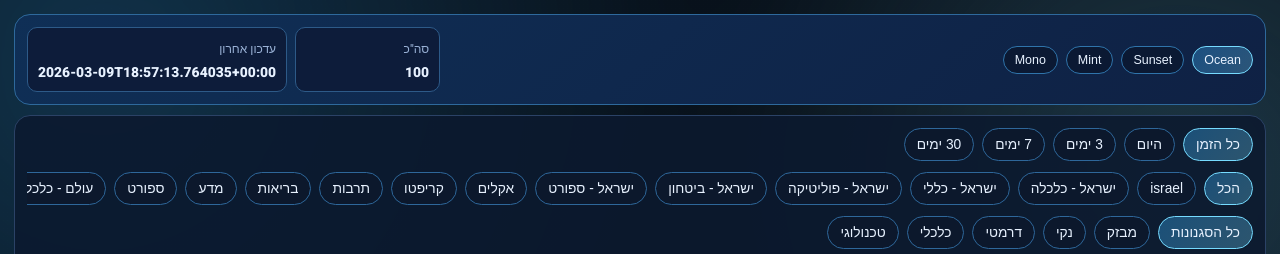
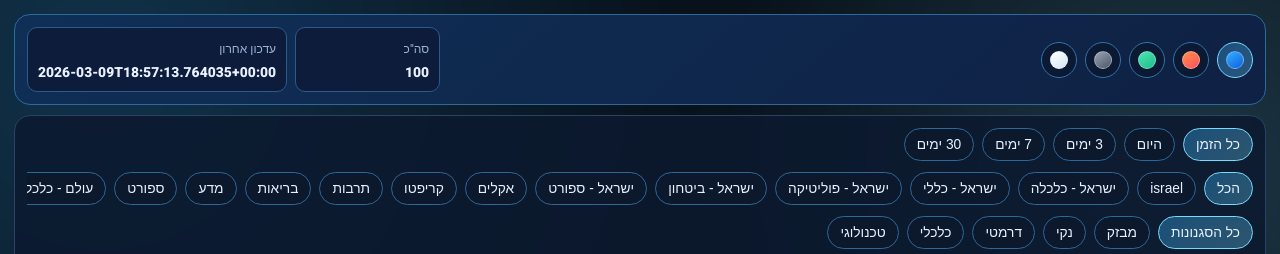
Before and after one commit to Liranmessinger/ai-news-studio, a Flask app: page / in a window 1280 px wide. Shown: the top 254 px of the page. Run offline with Flask 3, Linux system fonts and the light colour scheme; data comes from the database, SQL or seed files in the repository; both versions use the stored data as it was after the commit.

Commit message:
תקן תת כותרות ותמונות

```diff
--- a/src/app.py
+++ b/src/app.py
@@ -247,6 +247,44 @@ def insert_news_item(item: dict[str, Any]) -> bool:
             return False
 
 
+def update_missing_image(
+    link: str,
+    style_name: str,
+    source_name: str,
+    title: str,
+    published_at: str | None,
+    image_url: str | None,
+) -> None:
+    if not image_url:
+        return
+
+    with sqlite3.connect(DB_PATH) as conn:
+        if link:
+            conn.execute(
+                """
+                UPDATE news_items
+                SET image_path = ?
+                WHERE link = ? AND style_name = ?
+                  AND (image_path IS NULL OR image_path = '')
+                """,
+                (image_url, link, style_name),
+            )
+            return
+
+        conn.execute(
+            """
+            UPDATE news_items
+            SET image_path = ?
+            WHERE source_name = ?
+              AND title = ?
+              AND COALESCE(published_at, '') = COALESCE(?, '')
+              AND style_name = ?
+              AND (image_path IS NULL OR image_path = '')
+            """,
+            (image_url, source_name, title, published_at, style_name),
+        )
+
+
 def get_news(
     limit: int = 100,
     category: str | None = None,
@@ -364,6 +402,14 @@ def run_generation_cycle() -> dict[str, int]:
             published_at = article.published_at.isoformat() if article.published_at else None
 
             if news_exists(link, style_name, article.source_name, title, published_at):
+                update_missing_image(
+                    link,
+                    style_name,
+                    article.source_name,
+                    title,
+                    published_at,
+                    getattr(article, "source_image_url", None),
+                )
                 continue
 
             summary_mode = config["summarization"]["mode"]
--- a/src/static/site.css
+++ b/src/static/site.css
@@ -2,6 +2,7 @@
   --bg: #081019;
   --shell: #0c1a2f;
   --topbar-a: #0f2f56;
+  --bg-mid: #0b1220;
   --topbar-b: #0f2144;
   --panel: #10223d;
   --line: #2b4266;
@@ -15,6 +16,7 @@ body[data-theme="sunset"] {
   --bg: #1a0f0d;
   --shell: #2b1713;
   --topbar-a: #5b2415;
+  --bg-mid: #1f1311;
   --topbar-b: #3a1a16;
   --panel: #301d18;
   --line: #6a3a2b;
@@ -28,6 +30,7 @@ body[data-theme="mint"] {
   --bg: #071411;
   --shell: #0e2720;
   --topbar-a: #124236;
+  --bg-mid: #0d1c18;
   --topbar-b: #113029;
   --panel: #15372e;
   --line: #2a5f50;
@@ -41,6 +44,7 @@ body[data-theme="mono"] {
   --bg: #111214;
   --shell: #1a1b1f;
   --topbar-a: #272a31;
+  --bg-mid: #15171b;
   --topbar-b: #20232a;
   --panel: #23262e;
   --line: #3b404b;
@@ -50,12 +54,25 @@ body[data-theme="mono"] {
   --accent-2: #d3dae6;
 }
 
+body[data-theme="white"] {
+  --bg: #eef3fb;
+  --shell: #f8fbff;
+  --topbar-a: #ffffff;
+  --bg-mid: #dde8f6;
+  --topbar-b: #edf3fb;
+  --panel: #ffffff;
+  --line: #c9d8ea;
+  --text: #13253c;
+  --muted: #5b7291;
+  --accent: #2d7dd9;
+  --accent-2: #5ab2ff;
+}
 * { box-sizing: border-box; }
 
 body {
   margin: 0;
   padding: 14px;
-  background: linear-gradient(155deg, var(--bg), #0b1220 50%, var(--bg));
+  background: linear-gradient(155deg, var(--bg), var(--bg-mid) 50%, var(--bg));
   color: var(--text);
   font-family: "Heebo", sans-serif;
 }
@@ -90,8 +107,12 @@ body {
   background: color-mix(in srgb, var(--topbar-b) 75%, black);
   color: var(--text);
   border-radius: 999px;
-  padding: 6px 11px;
-  font-size: 0.78rem;
+  width: 36px;
+  height: 36px;
+  display: inline-flex;
+  align-items: center;
+  justify-content: center;
+  padding: 0;
   cursor: pointer;
 }
 
@@ -99,6 +120,19 @@ body {
   background: linear-gradient(130deg, color-mix(in srgb, var(--accent) 32%, transparent), color-mix(in srgb, var(--accent-2) 28%, transparent));
   border-color: var(--accent-2);
 }
+.theme-icon {
+  width: 18px;
+  height: 18px;
+  border-radius: 999px;
+  display: inline-block;
+  border: 1px solid color-mix(in srgb, var(--text) 35%, transparent);
+}
+
+.icon-ocean { background: linear-gradient(145deg, #33b0ff, #0e5fe0); }
+.icon-sunset { background: linear-gradient(145deg, #ff8f4a, #ff4e5d); }
+.icon-mint { background: linear-gradient(145deg, #4ee4b1, #1cbe8d); }
+.icon-mono { background: linear-gradient(145deg, #9aa4b7, #4e5665); }
+.icon-white { background: linear-gradient(145deg, #ffffff, #d6e4f5); }
 
 .stats {
   display: flex;
--- a/src/templates/index.html
+++ b/src/templates/index.html
@@ -14,10 +14,21 @@
 
   <header class="topbar">
     <div class="theme-row" id="themeRow">
-      <button class="theme-chip active" data-theme="ocean">Ocean</button>
-      <button class="theme-chip" data-theme="sunset">Sunset</button>
-      <button class="theme-chip" data-theme="mint">Mint</button>
-      <button class="theme-chip" data-theme="mono">Mono</button>
+      <button class="theme-chip active" data-theme="ocean" title="אושן" aria-label="אושן">
+        <span class="theme-icon icon-ocean"></span>
+      </button>
+      <button class="theme-chip" data-theme="sunset" title="סאנסט" aria-label="סאנסט">
+        <span class="theme-icon icon-sunset"></span>
+      </button>
+      <button class="theme-chip" data-theme="mint" title="מינט" aria-label="מינט">
+        <span class="theme-icon icon-mint"></span>
+      </button>
+      <button class="theme-chip" data-theme="mono" title="מונו" aria-label="מונו">
+        <span class="theme-icon icon-mono"></span>
+      </button>
+      <button class="theme-chip" data-theme="white" title="לבן" aria-label="לבן">
+        <span class="theme-icon icon-white"></span>
+      </button>
     </div>
 
     <div class="stats">
@@ -85,9 +96,15 @@
           <h2>{{ item.title }}</h2>
           <p>{{ item.summary }}</p>
           {% if item.image_path %}
+          {% if item.image_path.startswith('http') %}
+          <a href="{{ item.image_path }}" target="_blank" rel="noopener">
+            <img src="{{ item.image_path }}" alt="תמונת ידיעה" loading="lazy" referrerpolicy="no-referrer" />
+          </a>
+          {% else %}
           <a href="/files/{{ item.image_path }}" target="_blank" rel="noopener">
             <img src="/files/{{ item.image_path }}" alt="תמונת ידיעה" loading="lazy" />
           </a>
+          {% endif %}
           {% else %}
           <div class="no-image">נוצר פרומפט בלבד (אין endpoint תקין כרגע)</div>
           {% endif %}
```
Also changed, not shown: news.db, 1 other file.
